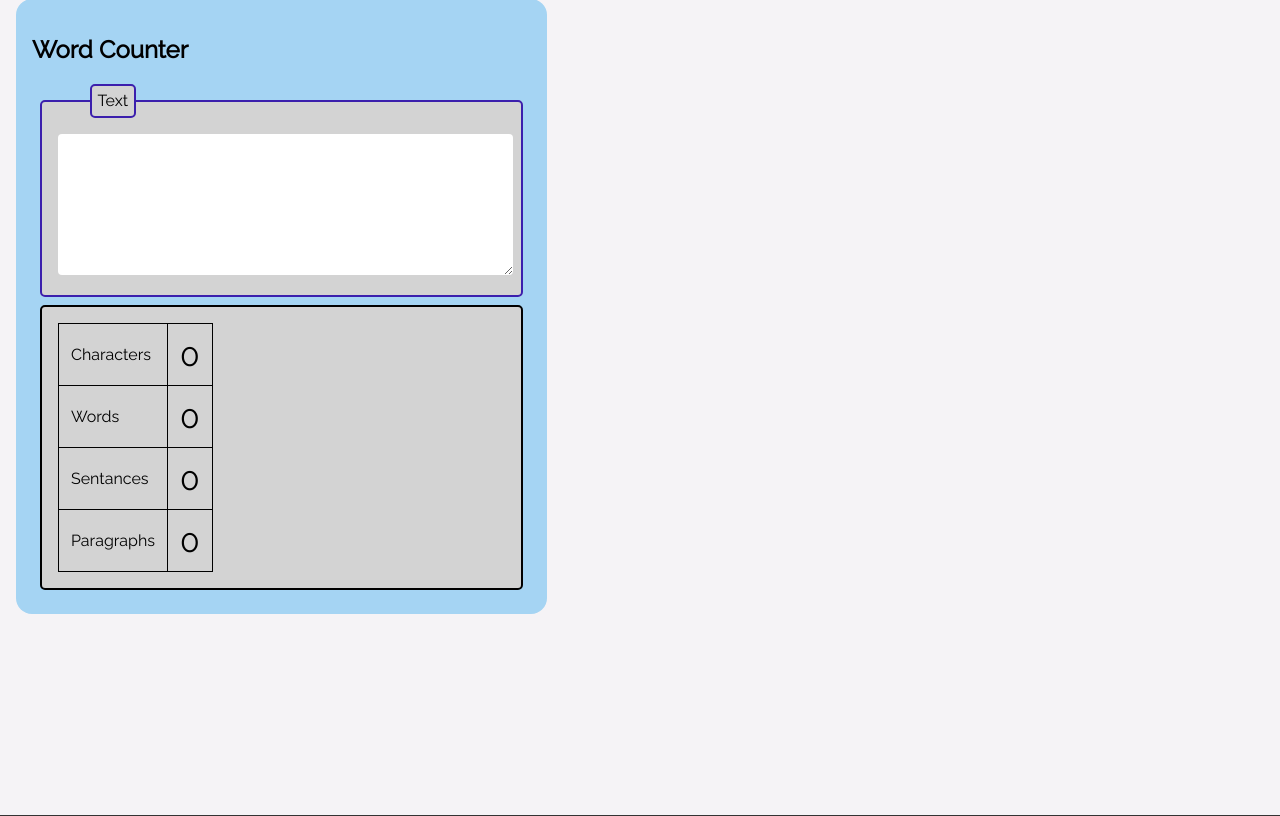
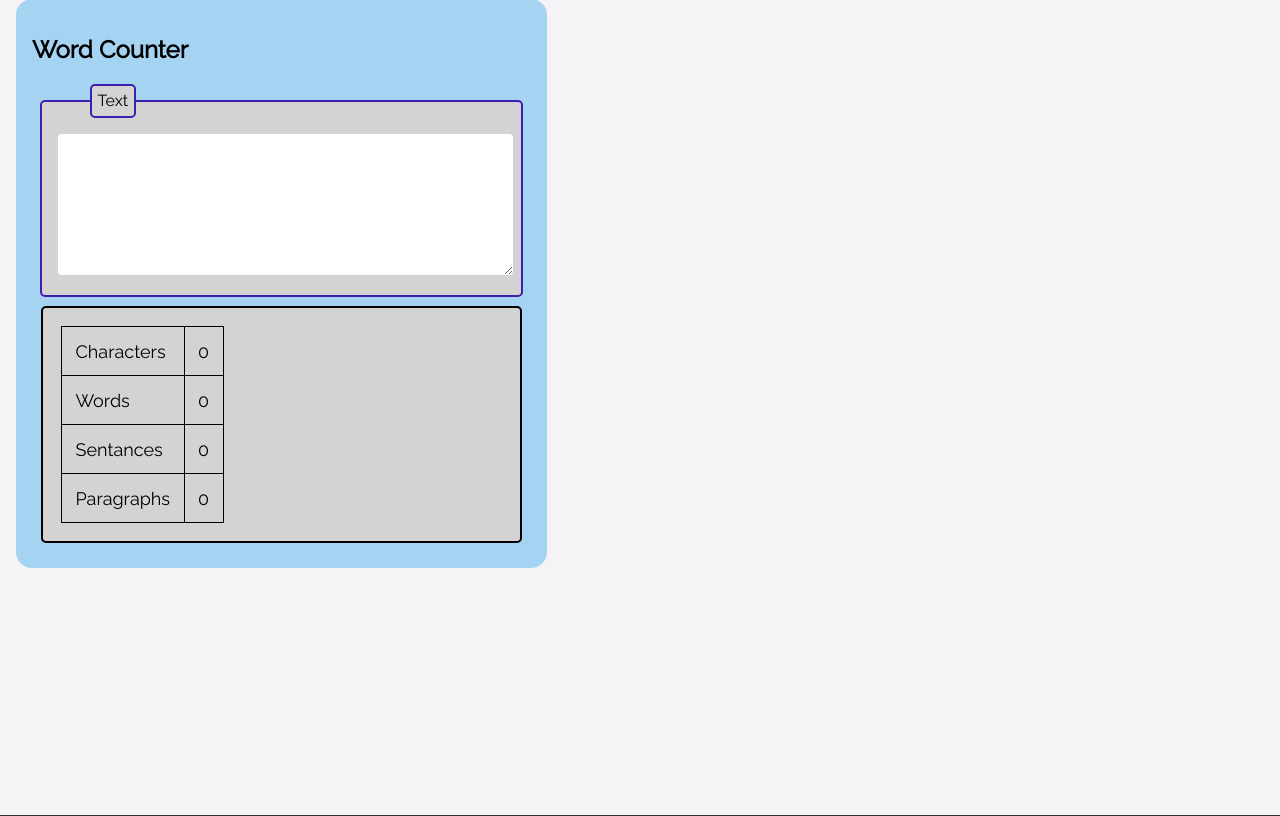
Before and after one commit to PJ-Finlay/Simple-Tools-Online, a PHP site: page /tools/word-counter in a window 1280 px wide. Shown: the part 110-926 px from the top of the page. Run offline with PHP 8.4, Linux system fonts and the light colour scheme.

Commit message:
Reduced output font size and fixed broken link

```diff
--- a/css/style.css
+++ b/css/style.css
@@ -70,13 +70,11 @@ footer a {
 
 .outputContainer, .errorOutput {
   background-color: LIGHTGRAY;
-  border-color: BLACK; }
+  border-color: BLACK;
+  font-size: large; }
 
 .errorOutput {
   background-color: #F08080; }
-
-.outputContainer output, .errorOutput output {
-  font-size: xx-large; }
 
 /* Forms */
 input[type="text"], input[type="number"], textarea {
--- a/css/style.scss
+++ b/css/style.scss
@@ -112,6 +112,7 @@ $toolSubSectionBorderRadius: 5px;
     @extend .toolSubSection;
     background-color: $outputContainerBackgroundColor;
     border-color: $outputContainerBorderColor;
+    font-size: large;
 }
 
 .errorOutput{
@@ -119,9 +120,6 @@ $toolSubSectionBorderRadius: 5px;
     background-color: $errorOutputBackgroundColor;
 }
 
-.outputContainer output{
-    font-size: xx-large;
-}
 
 /* Forms */
 input[type="text"],input[type="number"],textarea {
--- a/index.php
+++ b/index.php
@@ -36,7 +36,7 @@
         <li>
             Utility
             <ul>
-                <li><a href="tools/random-integer-generator">Random Number Generator</a></li>
+                <li><a href="tools/random-number-generator">Random Number Generator</a></li>
                 <li><a href="tools/tally-keeper">Tally Keeper</a></li>
                 <li><a href="tools/time-calculator">Time Calculator</a></li>
                 <li><a href="tools/tip-calculator">Tip Calculator</a></li>
--- a/php/footer.php
+++ b/php/footer.php
@@ -4,10 +4,12 @@ echo '
 <footer>
     <span>Copyright © '.date("Y").' <a href="https://simpletoolsonline.com">simpletoolsonline.com</a></span>
     <br><br>
-    <span><a href=".">Home</a></span>
-    <span><a href="contact">Contact</a></span>
-    <span><a href="terms-of-use">Terms Of Use</a></span>
-    <span><a href="privacy-policy">Privacy Policy</a></span>
+    <nav>
+        <span><a href=".">Home</a></span>
+        <span><a href="contact">Contact</a></span>
+        <span><a href="terms-of-use">Terms Of Use</a></span>
+        <span><a href="privacy-policy">Privacy Policy</a></span>
+    </nav>
 </footer>
 </body>
 </html>
--- a/todo.txt
+++ b/todo.txt
@@ -12,6 +12,7 @@
     -This includes switching over to not using labels except for in tables
 -Prevent sass cache files from being tracked by git and uploaded to server
 -Test for bugs
+-Fix footer links from dropping down on mobile
 
 Tools:
 https://www.dmoz.org/Science/Math/Calculators/Web-Based/
```
Also changed, not shown: 1 other file.
